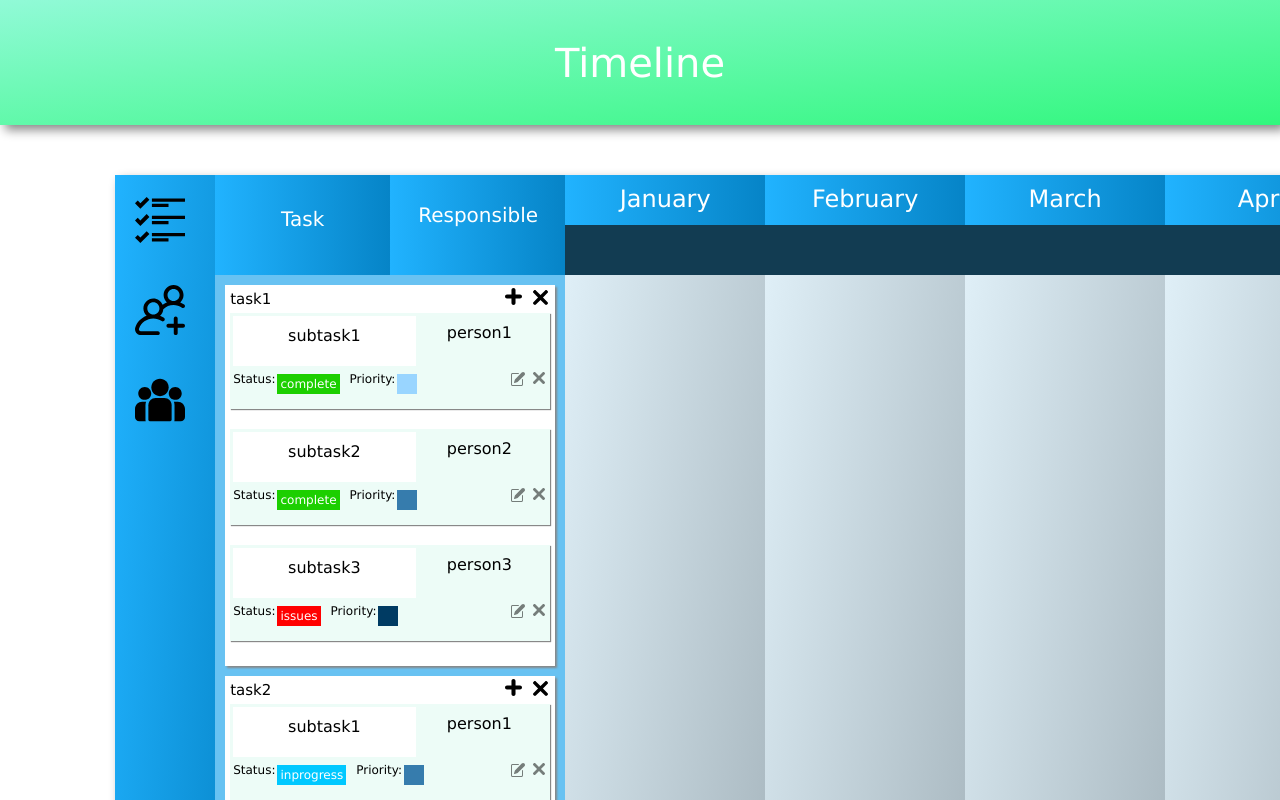
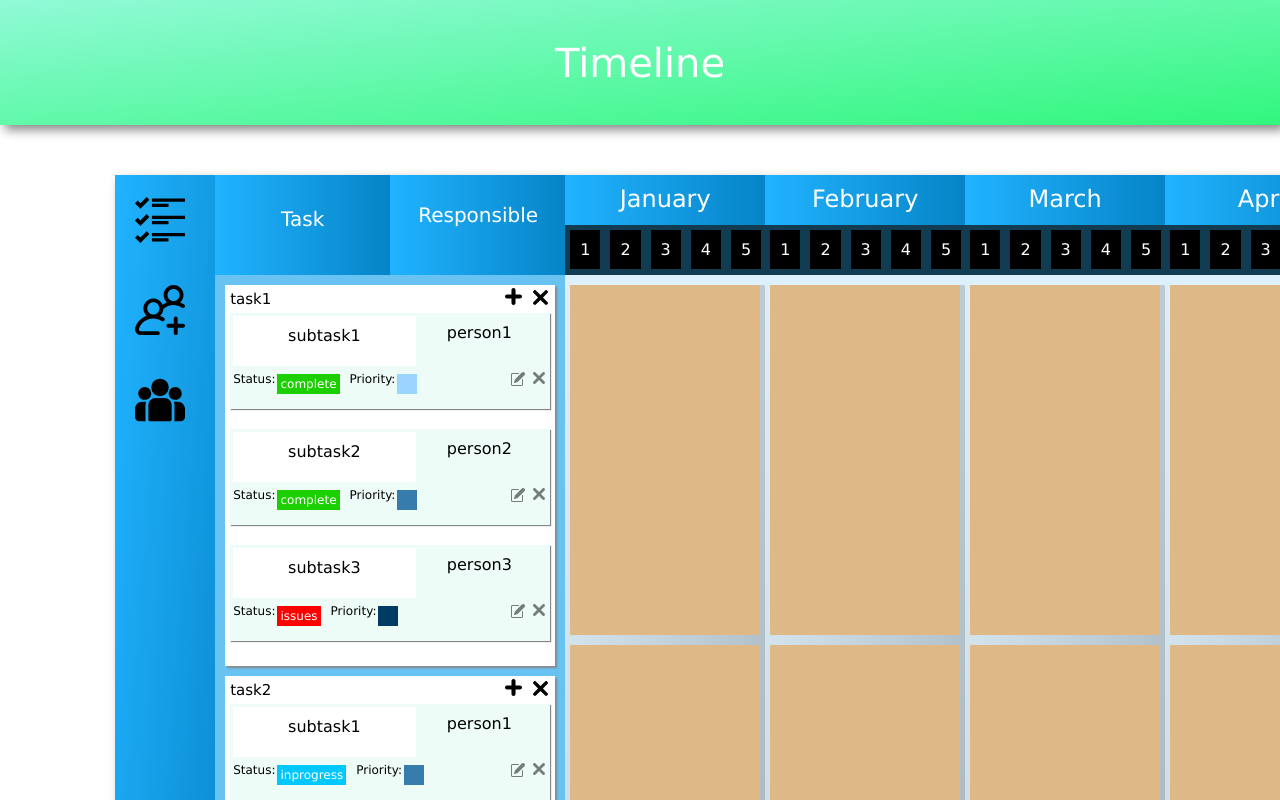
Before and after one commit to Aditya-Dawadikar/Timeline, an Angular app: page / in a window 1280 px wide. Shown: the top 800 px of the page. Built offline with nearby package versions, Linux system fonts and the light colour scheme.

Commit message:
need to adjust the size of the task-ref-timeline component depending on the number of subtasks

```diff
--- a/src/app/app.module.ts
+++ b/src/app/app.module.ts
@@ -17,6 +17,7 @@ import { AddTaskComponent } from './body/modals/add-task/add-task.component';
 import { AddMemberComponent } from './body/modals/team/add-member/add-member.component';
 import { TeamComponent } from './body/modals/team/team.component';
 import { MemberComponent } from './body/modals/team/member/member.component';
+import { TaskRefTimelineComponent } from './body/timeline-container/month-container/month/task-ref-timeline/task-ref-timeline.component';
 
 @NgModule({
   declarations: [
@@ -33,7 +34,8 @@ import { MemberComponent } from './body/modals/team/member/member.component';
     AddTaskComponent,
     AddMemberComponent,
     TeamComponent,
-    MemberComponent
+    MemberComponent,
+    TaskRefTimelineComponent
   ],
   imports: [
     BrowserModule,
--- a/src/app/body/timeline-container/month-container/month-container.component.ts
+++ b/src/app/body/timeline-container/month-container/month-container.component.ts
@@ -8,7 +8,17 @@ import {YEAR} from '../../../shared/mock-year';
 })
 export class MonthContainerComponent implements OnInit {
 
-  constructor() {}
+  constructor() {
+    for(let i=0;i<12;i++){
+      let weekCount=this.weeksCount(2020,i+1);
+      if(weekCount>=5){
+        YEAR[i].numberOfWeeks=5;
+      }else{
+        YEAR[i].numberOfWeeks=weekCount;
+      }
+    }
+    console.log(YEAR);
+  }
 
   ngOnInit(): void {
   }
--- a/src/app/body/timeline-container/month-container/month/month.component.html
+++ b/src/app/body/timeline-container/month-container/month/month.component.html
@@ -2,6 +2,16 @@
     <div class="month">
         {{month.monthName}}
     </div>
-    <div class="weeks"></div>
-    <div class="body"></div>
+    <div class="weeks">
+        <ul style="list-style: none;font-family: Verdana, Geneva, Tahoma, sans-serif;color:white;display: flex;">
+            <li *ngFor="let day of Weeks" style="margin:5px 5px 5px 5px;padding:10px;background-color: black;">
+                {{day}}
+            </li>
+        </ul>
+    </div>
+    <div class="body">
+        <app-task-ref-timeline></app-task-ref-timeline>
+        <app-task-ref-timeline></app-task-ref-timeline>
+        <app-task-ref-timeline></app-task-ref-timeline>
+    </div>
 </div>
--- a/src/app/body/timeline-container/month-container/month/month.component.ts
+++ b/src/app/body/timeline-container/month-container/month/month.component.ts
@@ -8,11 +8,19 @@ import {Month} from '../../../../shared/month';
 })
 export class MonthComponent implements OnInit {
 
-  constructor() { }
+  constructor() {
+   }
 
   @Input() month:Month;
 
+  Weeks=[1,2,3,4,5];
   ngOnInit(): void {
   }
 
+  displayWeeks(){
+    for(let i=1;i<=this.month.numberOfWeeks;i++){
+      this.Weeks.push(i);
+    }
+  }
+
 }
--- /dev/null
+++ b/src/app/body/timeline-container/month-container/month/task-ref-timeline/task-ref-timeline.component.css
@@ -0,0 +1,6 @@
+.task-ref-time {
+    width: 190px;
+    height: 350px;
+    background-color: burlywood;
+    margin: 10px 5px 10px 5px;
+}
--- /dev/null
+++ b/src/app/body/timeline-container/month-container/month/task-ref-timeline/task-ref-timeline.component.html
@@ -0,0 +1,2 @@
+<div class="task-ref-time">
+</div>
--- /dev/null
+++ b/src/app/body/timeline-container/month-container/month/task-ref-timeline/task-ref-timeline.component.ts
@@ -0,0 +1,15 @@
+import { Component, OnInit } from '@angular/core';
+
+@Component({
+  selector: 'app-task-ref-timeline',
+  templateUrl: './task-ref-timeline.component.html',
+  styleUrls: ['./task-ref-timeline.component.css']
+})
+export class TaskRefTimelineComponent implements OnInit {
+
+  constructor() { }
+
+  ngOnInit(): void {
+  }
+
+}
--- a/src/app/shared/mock-year.ts
+++ b/src/app/shared/mock-year.ts
@@ -6,60 +6,72 @@ export const YEAR:Month[]=[
     numberOfWeeks:1,
     startDay:"",
     endDay:"",
+    dayCount:31
   },{
     monthName:"February",
     numberOfWeeks:1,
     startDay:"",
     endDay:"",
+    dayCount:29
   },{
     monthName:"March",
     numberOfWeeks:1,
     startDay:"",
     endDay:"",
+    dayCount:31
   },{
     monthName:"April",
     numberOfWeeks:1,
     startDay:"",
     endDay:"",
+    dayCount:30
   },{
     monthName:"May",
     numberOfWeeks:1,
     startDay:"",
     endDay:"",
+    dayCount:31
   },{
     monthName:"June",
     numberOfWeeks:1,
     startDay:"",
     endDay:"",
+    dayCount:30
   },{
     monthName:"July",
     numberOfWeeks:1,
     startDay:"",
     endDay:"",
+    dayCount:31
   },{
     monthName:"August",
     numberOfWeeks:1,
     startDay:"",
     endDay:"",
+    dayCount:31
   },{
     monthName:"September",
     numberOfWeeks:1,
     startDay:"",
     endDay:"",
+    dayCount:30
   },{
     monthName:"October",
     numberOfWeeks:1,
     startDay:"",
     endDay:"",
+    dayCount:31
   },{
     monthName:"November",
     numberOfWeeks:1,
     startDay:"",
     endDay:"",
+    dayCount:30
   },{
     monthName:"December",
     numberOfWeeks:1,
     startDay:"",
     endDay:"",
+    dayCount:31
   }
 ];
--- a/src/app/shared/month.ts
+++ b/src/app/shared/month.ts
@@ -3,4 +3,5 @@ export interface Month{
   numberOfWeeks:number;
   startDay:string;
   endDay:string;
+  dayCount:number;
 }
```
Also changed, not shown: 1 other file (tests, documents, lock files or other folders).
